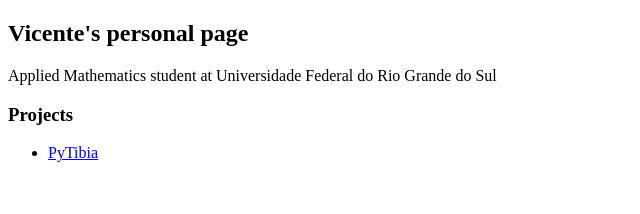
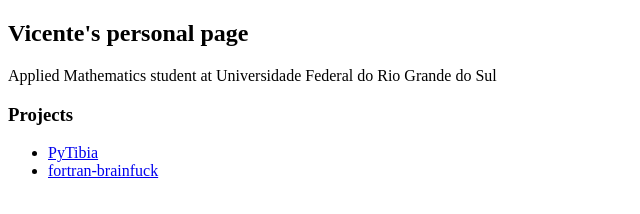
Before and after one commit to stellasythe/antedeguemon.github.io, a plain HTML site: page index.html in a window 1280 px wide. Shown: the whole page, without its empty margins (0-640 px from the left). Drawn offline with Linux system fonts and the light colour scheme.

Commit message:
new project

```diff
--- a/index.html
+++ b/index.html
@@ -6,6 +6,7 @@
 <h3>Projects</h3>
 <ul>
 <li><a href="https://github.com/antedeguemon/PyTibia">PyTibia</a></li>
-
+<li><a href="https://github.com/antedeguemon/fortran-brainfuck">fortran-brainfuck</a></li>
+</ul>
 </body>
 </html>
```
